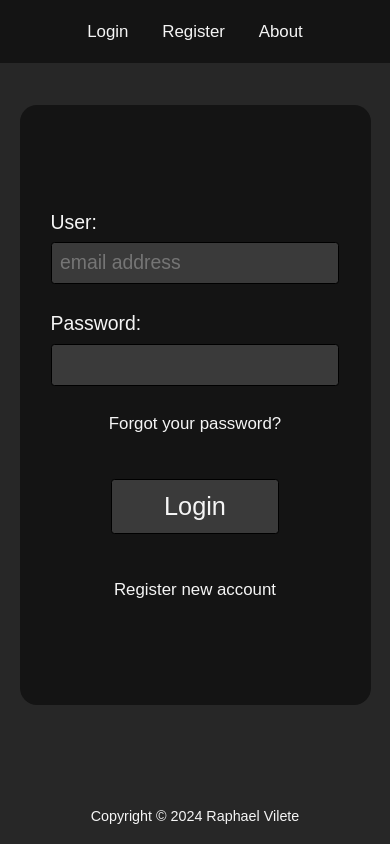
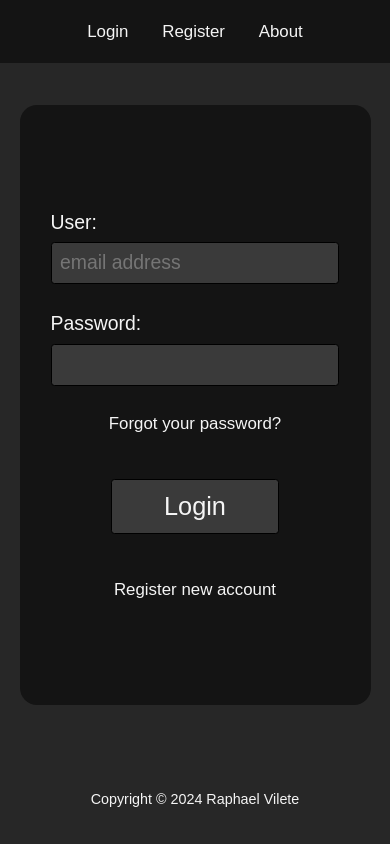
Before and after one commit to raphss/Login-Model, a website built with webpack: page dist/index.html in a window 390 px wide. Built offline with Linux system fonts and the light colour scheme.

Commit message:
update margins 6

```diff
--- a/src/style.css
+++ b/src/style.css
@@ -215,7 +215,7 @@ p {
 
     .footer {
         position: absolute;
-        padding: 0vh;
+        padding: 2vh;
     }
 }
 
```
Also changed, not shown: dist/README.md (deleted), dist/index.bundle.js.
